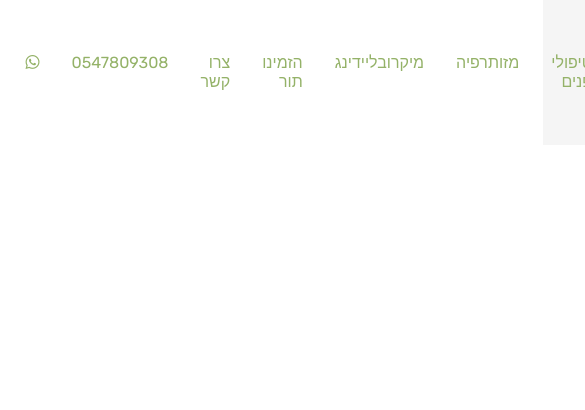
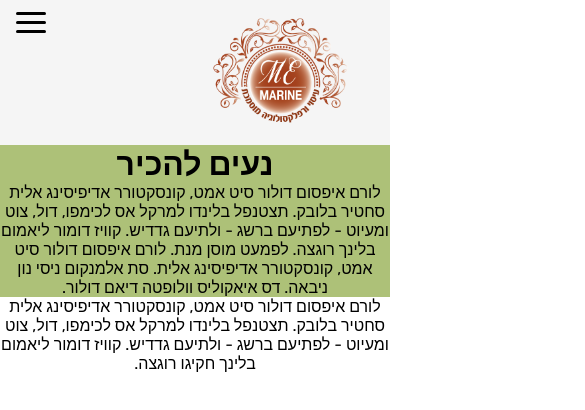
Before and after one commit to lianavez/Me-Marine, a plain HTML site: page index.html in a window 390 px wide. Shown: the top 410 px of the page, 585 px wide, since content can reach past the window. Drawn offline with Linux system fonts and the light colour scheme.

Commit message:
further navbar fixes

```diff
--- a/css/index.css
+++ b/css/index.css
@@ -1,38 +1,107 @@
+:root {
+  --red: #a54420;
+  --gray-ish: #f0ead2;
+  --green: #adc178;
+  --green-ish: #dde5b6;
+  --white: whitesmoke;
+}
+
 * {
   margin: 0;
   padding: 0;
   box-sizing: border-box;
-    font-family: 'Rubik', sans-serif;
+  font-family: "Rubik", sans-serif;
 }
 
-
-
+html {
+  scroll-behavior: smooth;
+}
 
 header {
-
   display: flex;
   align-items: center;
   justify-content: space-between;
   padding: 0 10%;
   max-width: 100vw;
-    background-color: whitesmoke;
+  background-color: var(--white);
 }
 
 .logo {
-    margin:0;
-    top:0;
+  margin: 0;
+  top: 0;
   max-width: 8.8rem;
+}
+
+.navbar-links {
+    height: 100%;
+}
+
+.toggle-button {
+    position: absolute;
+    top: .75rem;
+    left: 1rem;
+    display: none;
+    flex-direction: column;
+    justify-content: space-between;
+    width: 30px;
+    height: 21px;
+}
+
+.toggle-button .bar {
+    height: 3px;
+    width: 100%;
+    background-color: black;
+    border-radius: 10px;
+}
+
+@media (max-width: 800px) {
+
+    .toggle-button {
+        display: flex;
+    }
+
+    .navbar-links {
+       display: none;
+       width: 100%;
+    }
+
+    .navbar {
+        flex-direction: column;
+        align-items: flex-start;
+    }
+
+    .navbar-ul {
+        width: 100%;
+        flex-direction: column;
+    }
+
+    .navbar-li {
+        text-align: center;
+    }
+
+    .navbar-a {
+        padding: 5rem 1rem;
+    }
+
+    .navbar-links.active {
+        display: flex;
+    }
+
+
+    .flex-container {
+      flex-direction: column;
+    }
   }
 
 .navbar {
   display: flex;
   justify-content: space-between;
   align-items: center;
-
 }
 
 .navbar-ul {
-    margin:10px; padding:0;
+  margin: 10px;
+  padding: 0;
   list-style: none;
   display: flex;
 }
@@ -40,16 +109,32 @@ header {
 .navbar-li {
   float: right;
   position: relative;
+  font-weight: bold;
 }
 
 .navbar-a {
   padding: 1rem;
   display: block;
   text-decoration: none;
-    color: rgb(148, 178, 104);
+  color: var(--green);
 }
 
-.navbar-a:hover:not(.active), .phone-link:hover:not(.active) {
-    background-color: rgb(221, 228, 127);
-    color: white;
+.navbar-a:hover:not(.active),
+.phone-link:hover:not(.active) {
+  background-color: var(--green-ish);
+  color: var(--red);
 }
+.flex-container {
+  display: flex;
+  flex-direction: column;
+  text-align: center;
+  justify-items: center;
+}
+
+
+
+.about {
+  background-color: #adc178;
+  background-size: cover;
+  display: inline-block;
+}
--- a/index.html
+++ b/index.html
@@ -4,10 +4,7 @@
     <meta charset="UTF-8" />
     <meta http-equiv="X-UA-Compatible" content="IE=edge" />
     <meta name="viewport" content="width=device-width, initial-scale=1.0" />
-    <link
-      rel="stylesheet"
-      href="./css/index.css"
-    />
+    <link rel="stylesheet" href="./css/index.css" />
     <script
       src="https://kit.fontawesome.com/0dc0f9e34a.js"
       crossorigin="anonymous"
@@ -21,16 +18,27 @@
     <title>Me Marine</title>
   </head>
 
-
-
   <body>
     <main>
       <header>
-      <a class="logo">
-        <img src="./photos-docs/ME-marine-logo.png" alt="logo" class="logo"/>
+
+
+
+        <nav class="navbar">
+
+          <div class="logo-div">
+          <a class="logo-a">
+            <img src="./photos-docs/ME-marine-logo.png" alt="logo" class="logo" />
+          </a>
+        </div>
+
+          <a href="" class="toggle-button">
+            <span class="bar"></span>
+            <span class="bar"></span>
+            <span class="bar"></span>
           </a>
 
-      <nav class="navbar">
+          <div class="navbar-links">
           <ul class="navbar-ul">
             <li class="navbar-li">
               <a href="\home.html" class="navbar-a">בית</a>
@@ -80,7 +88,9 @@
             </li>
 
             <li class="navbar-li">
-            <a href="\book-an-appointment.html" class="navbar-a">הזמינו תור</a>
+              <a href="\book-an-appointment.html" class="navbar-a"
+                >הזמינו תור</a
+              >
             </li>
 
             <li class="navbar-li">
@@ -88,18 +98,32 @@
             </li>
 
             <li class="navbar-li">
-            <a class="navbar-a"
-            href="tel:+972547809308">0547809308</a>
+              <a class="navbar-a" href="tel:+972547809308">0547809308</a>
             </li>
 
             <li class="navbar-li">
-              <a class="navbar-a" href="https://api.whatsapp.com/send?phone=972547809308">
+              <a
+                class="navbar-a"
+                href="https://api.whatsapp.com/send?phone=972547809308"
+              >
                 <i class="fa-brands fa-whatsapp"></i>
               </a>
             </li>
           </ul>
         </nav>
       </header>
+      <div class="flex-container">
+
+        <div class="about">
+          <h1>נעים להכיר</h1>
+          <p>לורם איפסום דולור סיט אמט, קונסקטורר אדיפיסינג אלית סחטיר בלובק. תצטנפל בלינדו למרקל אס לכימפו, דול, צוט ומעיוט - לפתיעם ברשג - ולתיעם גדדיש. קוויז דומור ליאמום בלינך רוגצה. לפמעט מוסן מנת. לורם איפסום דולור סיט אמט, קונסקטורר אדיפיסינג אלית. סת אלמנקום ניסי נון ניבאה. דס איאקוליס וולופטה דיאם דולור.</p>
+        </div>
+
+        <div class="contact">
+          <P>לורם איפסום דולור סיט אמט, קונסקטורר אדיפיסינג אלית סחטיר בלובק. תצטנפל בלינדו למרקל אס לכימפו, דול, צוט ומעיוט - לפתיעם ברשג - ולתיעם גדדיש. קוויז דומור ליאמום בלינך חקיגו רוגצה.</P></div>
+      </div>
+
+
       <script src="js/script.js"></script>
     </main>
   </body>
--- a/js/script.js
+++ b/js/script.js
@@ -0,0 +1,6 @@
+const toggleButton = document.getElementsByClassName('toggle-button')[0]
+const navbarLinks = document.getElementsByClassName('navbar-links')[0]
+
+toggleButton.addEventListener('click', () => {
+  navbarLinks.classList.toggle('active')
+})
```
Also changed, not shown: nav.html (added, +75 -0 lines). Lines whose indentation alone changed are shown as unchanged.
